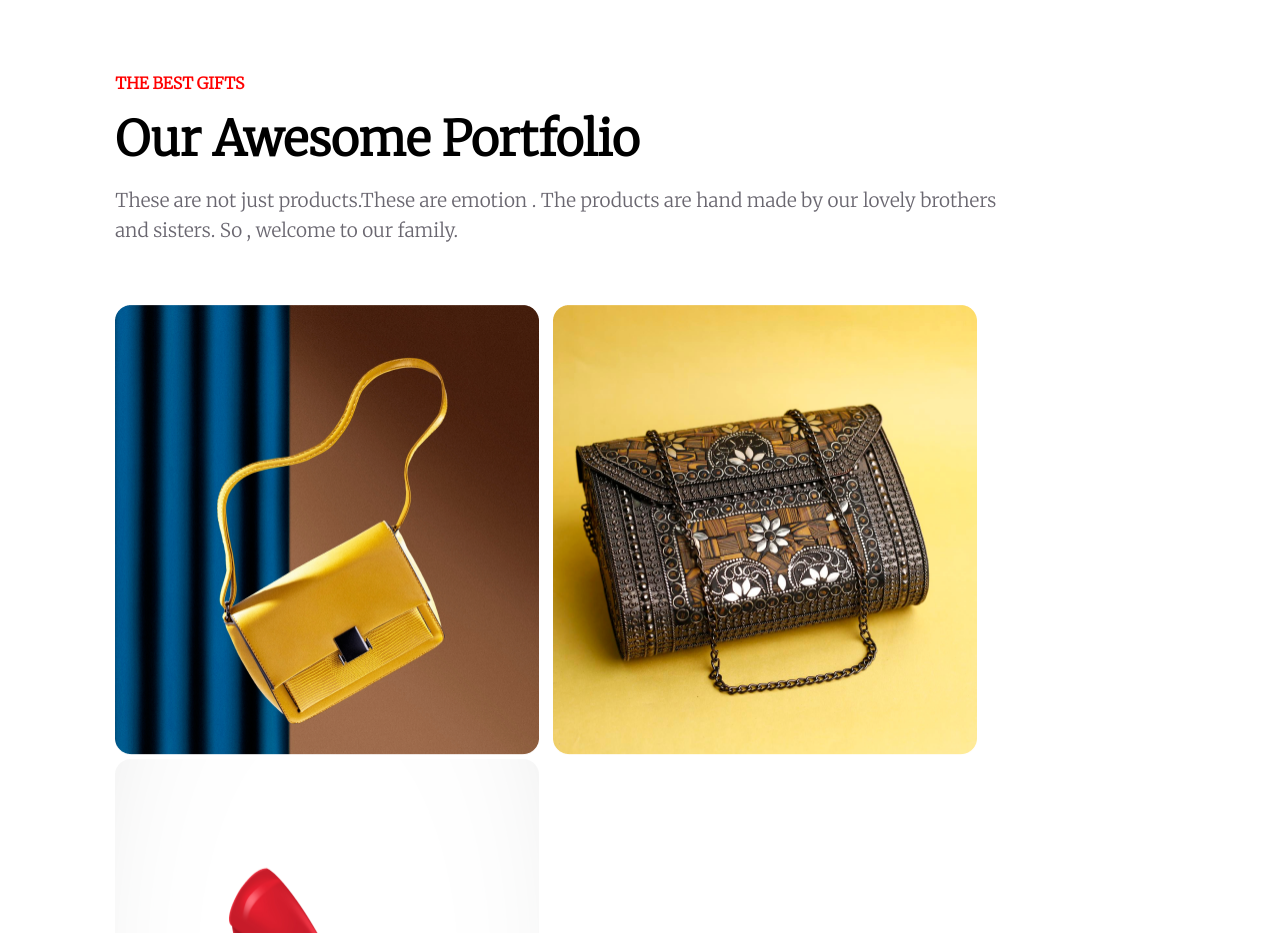
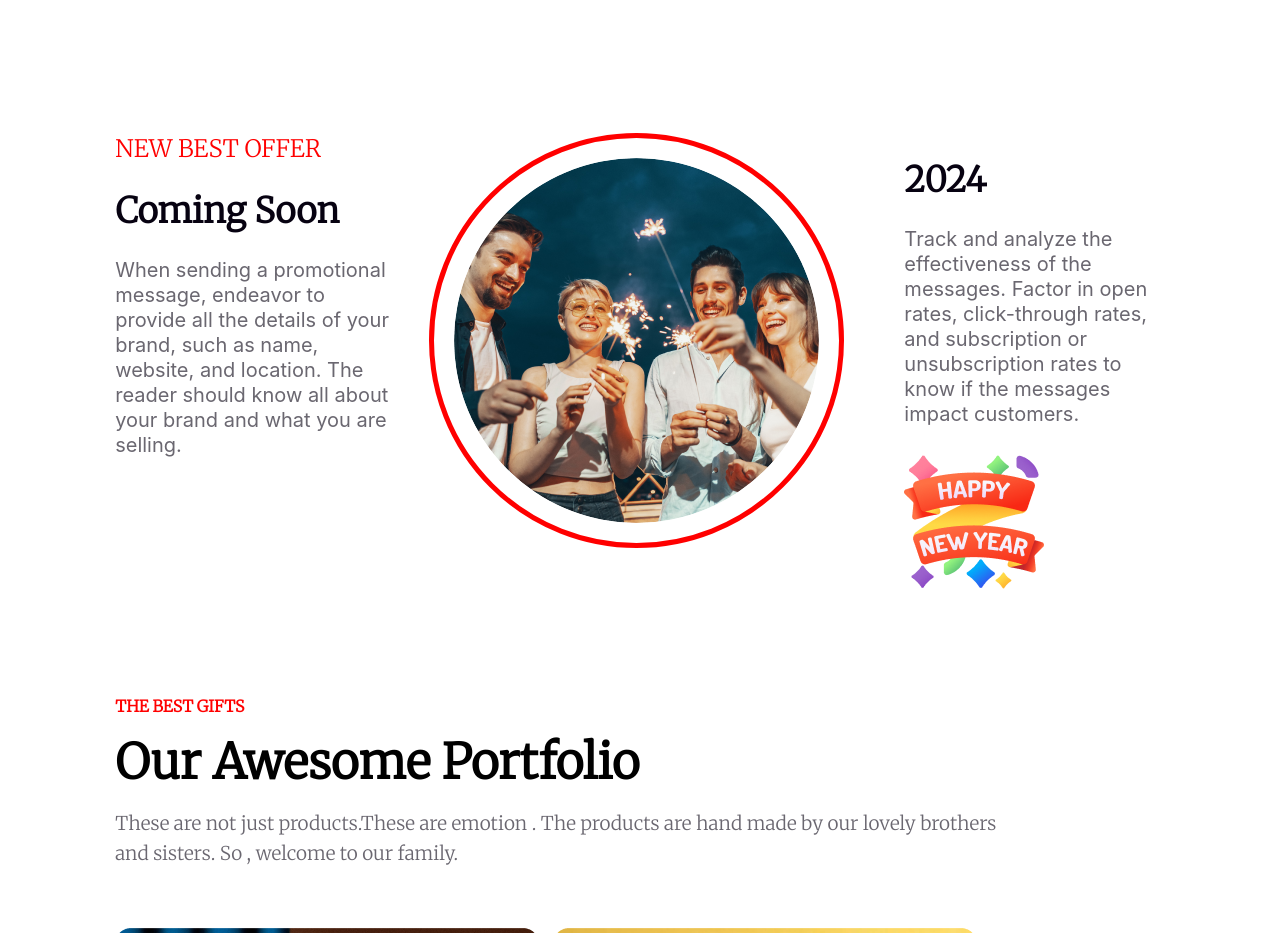
Before and after one commit to Biplob-bipu/Assignment-one, a plain HTML site: page index.html in a window 1280 px wide. Shown: the part 2680-3613 px from the top of the page. Drawn offline with Linux system fonts and the light colour scheme.

Commit message:
added the best offer area

```diff
--- a/index.html
+++ b/index.html
@@ -50,6 +50,8 @@
 
             </div>
         </section>
+
+        <!-- Bonus mark area start -->
         <section>
             <div class="container">
                 <div class="time_zone_area">
@@ -63,6 +65,29 @@
                 </div>
             </div>
         </section>
+
+        <section>
+            <div class="container">
+                <div class="best_offer_area">
+                    <div class="new_best_offer">
+                        <span>NEW BEST OFFER</span>
+                        <h3>Coming Soon</h3>
+                        <p>When sending a promotional message, endeavor to provide all the details of your brand, such as name, website, and location. The reader should know all about your brand and what you are selling.</p>
+                    </div>
+                    <div class="best_offer_image">
+                        <img src="./images/Ellipse 1.png" alt="" srcset="">
+                    </div>
+                    <div class="best_offer_year">
+                        <h3>2024</h3>
+                        <p>Track and analyze the effectiveness of the messages. Factor in open rates, click-through rates, and subscription or unsubscription rates to know if the messages impact customers. </p>
+                        <img src="./images/Group 96.png" alt="">
+                    </div>
+                </div>
+            </div>
+        </section>
+
+        <!-- Bonus mark area end -->
+
         <section>
             <div class="container">
                 <div class="portfolio">
--- a/styles/style.css
+++ b/styles/style.css
@@ -200,6 +200,54 @@
     font-weight: 500;
     padding-right: 5px;
 }
+
+/* Best offer area */
+.best_offer_area{
+    margin-top: 160px;
+    display: flex;
+    justify-content: space-between;
+
+}
+.best_offer_area h3{
+    color: #070211;
+    font-family: Merriweather;
+    font-size: 35px;
+    font-style: normal;
+    font-weight: 900;
+    line-height: normal;
+    margin-top: 25px;
+}
+
+.best_offer_area p{
+    margin-top: 25px;
+    color: rgba(7, 2, 17, 0.60);
+    font-family: Inter;
+    font-size: 20px;
+    font-weight: 400;
+    line-height: 25px;
+}
+
+.best_offer_image img {
+    border: 5px solid #F00;
+    border-radius :50%;
+    padding:20px;
+    margin-right:30px;
+    margin-left:30px;
+}
+
+.new_best_offer span{
+    color:#F00;
+    font-size:24px;
+    font-weight: 500;
+
+}
+.best_offer_year{
+    margin-left:30px;
+}
+.best_offer_year img{
+    margin-top:25px;
+}
+
 /* portfolio section */
 
 .portfolio{
```
